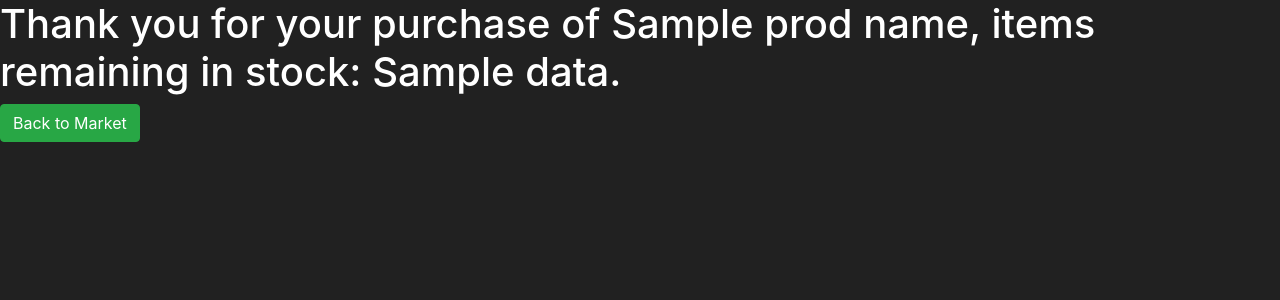
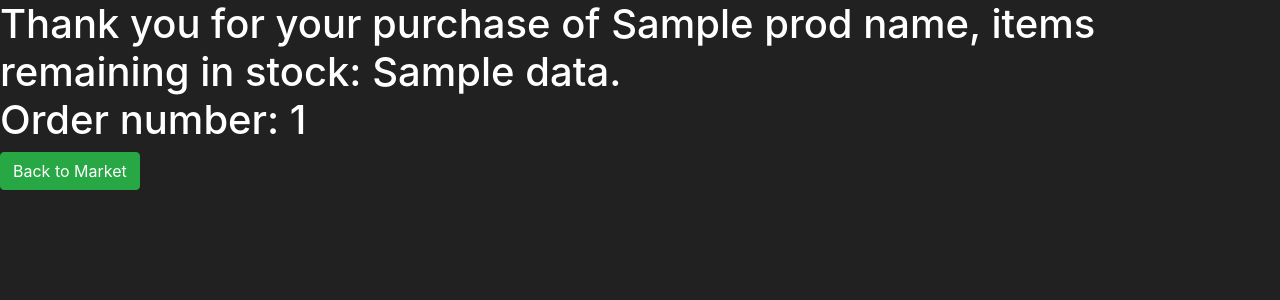
Before and after one commit to radianssi/awacademy-awsproject-week10group1, a Flask app: template src/templates/purchase.html in a window 1280 px wide. Shown: the part 56-356 px from the top of the page. Run offline with Flask 2, Linux system fonts and the light colour scheme; the template is opened without the code that fills it: most values are stand-ins (such as "Sample title", 1, 10 or a date in 2020); some libraries are stand-ins or nearby versions.

Commit message:
New feature!

```diff
--- a/src/application.py
+++ b/src/application.py
@@ -39,6 +39,7 @@ def add_order_to_to_dynamodb(ProdName):
         UpdateExpression="SET ProdName= :s",
         ExpressionAttributeValues={':s':ProdName},
     )
+    return OrderNumber
 
 @application.route('/')
 @application.route('/home')
@@ -53,8 +54,8 @@ def market_page():
 @application.route('/market/purchase/<ProdCat>/<ProdName>')
 def purchase_page(ProdCat,ProdName):
     data = subtract_products_from_dynamodb(ProdCat,ProdName)
-    add_order_to_to_dynamodb(ProdName)
-    return render_template('purchase.html', data=data, ProdName = ProdName)
+    OrderNumber = add_order_to_to_dynamodb(ProdName)
+    return render_template('purchase.html', data=data, ProdName = ProdName, OrderNumber = OrderNumber)
 
 
 if __name__ == '__main__':
--- a/src/templates/purchase.html
+++ b/src/templates/purchase.html
@@ -8,6 +8,9 @@
         <thead>
             <h1>
                 Thank you for your purchase of {{ ProdName }}, items remaining in stock: {{ data }}.
+                <br>
+                Order number: {{ OrderNumber }}
+                <br>
             </h1>
             <p>
                 <a href="/market"><button class="btn btn-outline btn-success">Back to Market</button></a>
```
